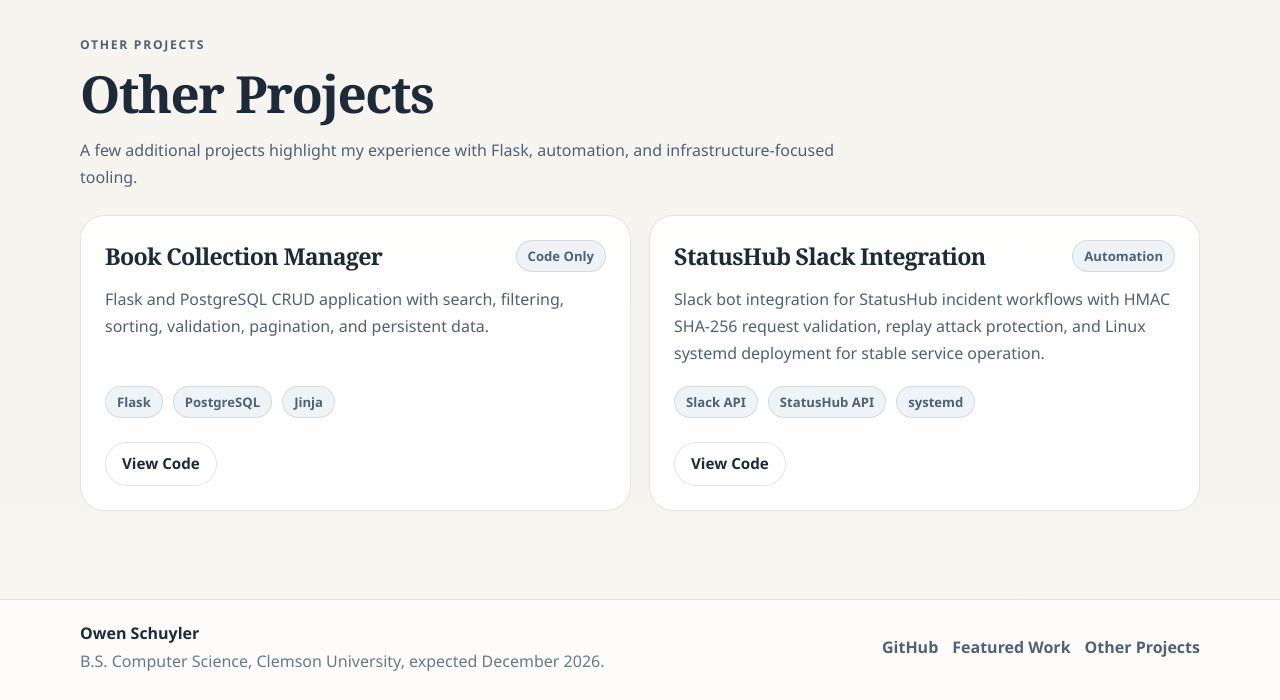
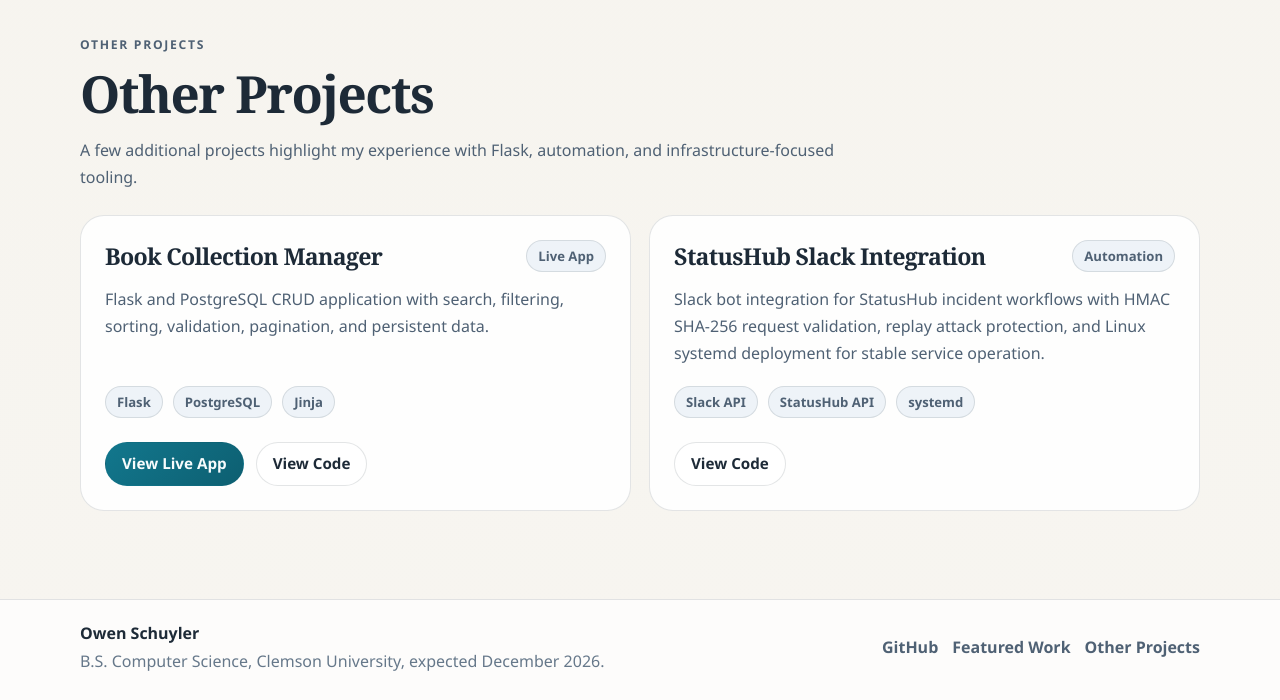
Before and after one commit to owen-schuyler/cpsc3750-solo3-production, a Flask app: page / in a window 1280 px wide. Shown: the part 3785-4485 px from the top of the page. Run offline with Flask 3, Linux system fonts and the light colour scheme; some libraries are stand-ins or nearby versions.

Commit message:
Added new link for solo app

```diff
--- a/templates/home.html
+++ b/templates/home.html
@@ -320,7 +320,7 @@
       <article class="project-card">
         <div class="project-card-top">
           <h3>Book Collection Manager</h3>
-          <span class="project-type">Code Only</span>
+          <span class="project-type">Live App</span>
         </div>
         <p>
           Flask and PostgreSQL CRUD application with search, filtering, sorting, validation, pagination,
@@ -332,6 +332,15 @@
           <span class="tag">Jinja</span>
         </div>
         <div class="hero-actions">
+          <a
+            class="btn primary"
+            href="https://owenschuyler.com/books"
+            target="_blank"
+            rel="noopener noreferrer"
+            aria-label="Open the Book Collection Manager live app in a new tab"
+          >
+            View Live App
+          </a>
           <a
             class="btn secondary"
             href="https://github.com/owen-schuyler/cpsc3750-solo3-production"
```
